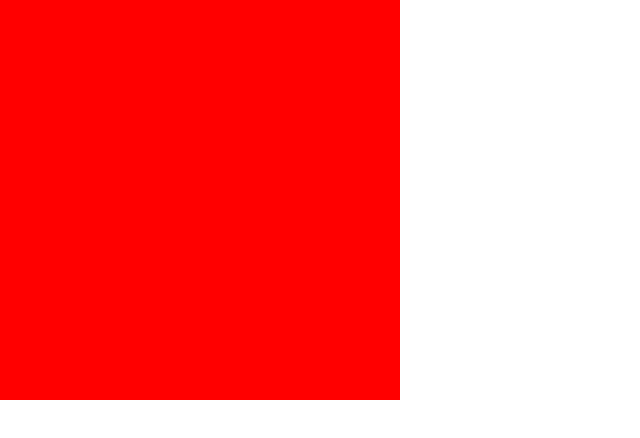
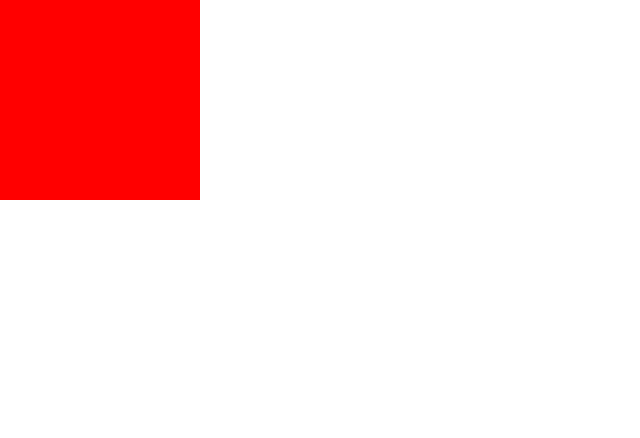
Before and after one commit to Shubham3297/Frontend_Domination, a plain HTML site: page CSS/index.html in a window 1280 px wide. Shown: the whole page, without its empty margins (0-640 px from the left). Drawn offline with Linux system fonts and the light colour scheme.

Commit message:
min max width hight

```diff
--- a/CSS/style.css
+++ b/CSS/style.css
@@ -20,10 +20,21 @@ html {
 }
 
 #parent {
+  width: 50px;
+  min-width: 200px;
+  max-width: 500px;
+  height: 50px;
+  min-height: 200px;
+  max-height: 500px;
+  background-color: red;
+}
+
+/* #parent {
   width: 2rem;
   height: 2rem;
   background-color: red;
-}
+} */
+
 /* #parent {
   font-size: 16px;
   width: 2em;
```
